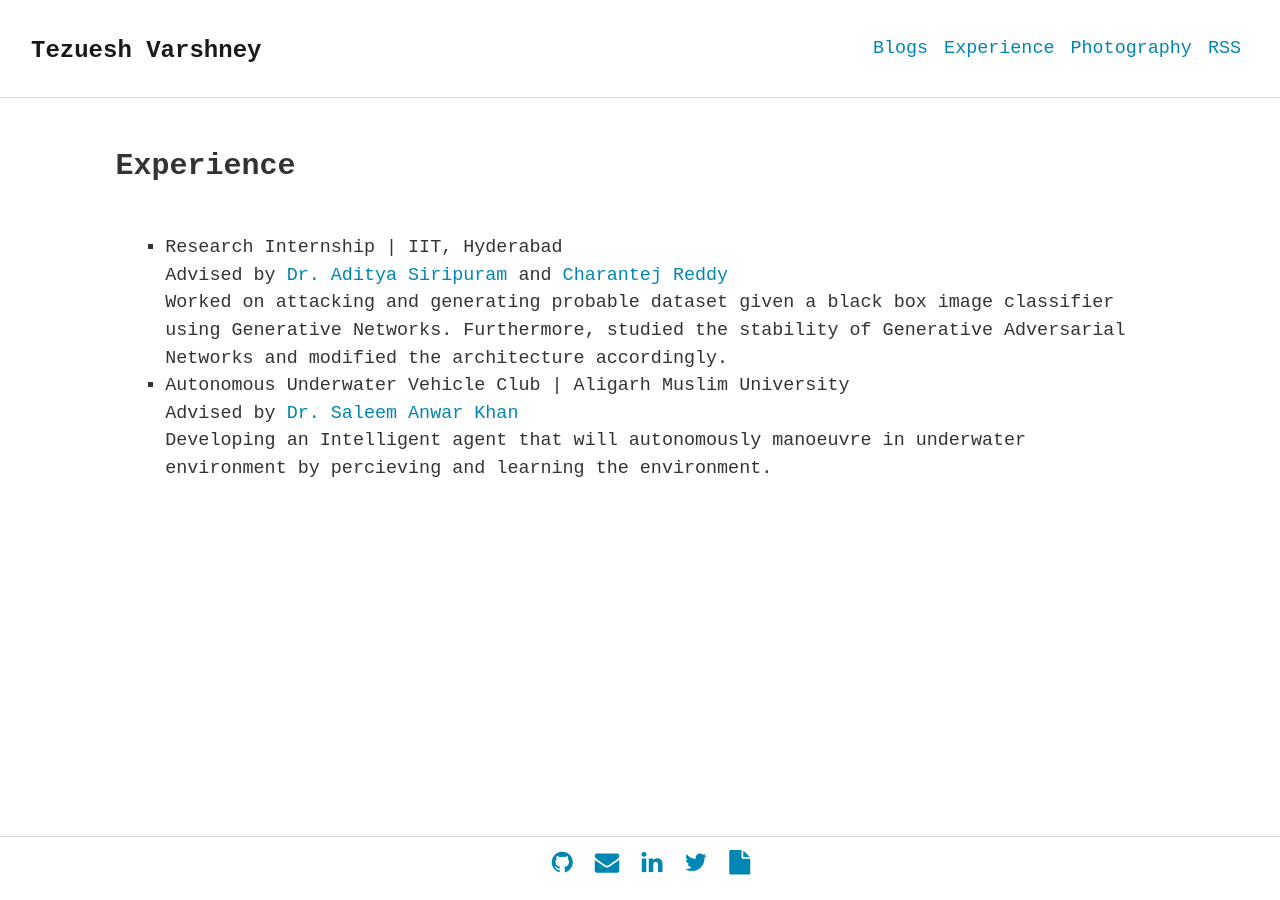
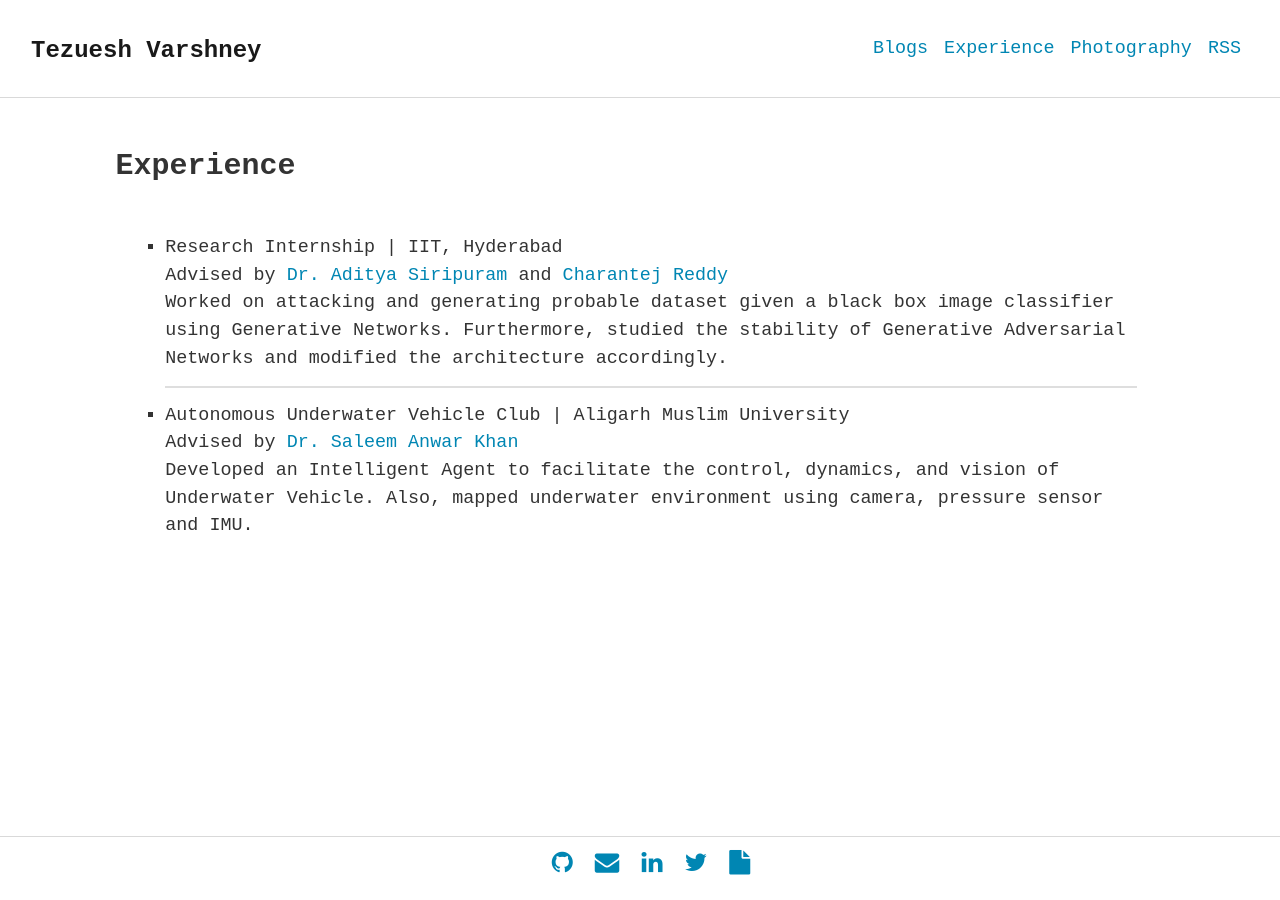
Before and after one commit to square-1111/square-1111.github.io, a Jekyll site: the page built from pages/experience.md, in a window 1280 px wide. Built offline with Jekyll 4.4.1, drawn with Linux system fonts in a browser that asks for light colours; some web fonts are replaced.

Commit message:
Update : Resume and Experience

```diff
--- a/pages/experience.md
+++ b/pages/experience.md
@@ -7,16 +7,17 @@ permalink: /experience
 <section class="post-list">
 	<div class="container">
 		<ul>
-			<li><span>Research Internship | IIT, Hyderabad</span>
+			<li><span><b>Research Internship | IIT, Hyderabad</b></span>
 				<br>	<i>Advised by <a href="https://scholar.google.com/citations?user=jgwFyg4AAAAJ&hl=en">Dr. Aditya Siripuram</a> and
 									<a href="https://www.researchgate.net/profile/Charantej_Reddy">Charantej Reddy</a>
 									</i>
 				<br>Worked on attacking and generating probable dataset given a black box image classifier using Generative Networks. Furthermore, studied the stability of Generative Adversarial Networks and modified the architecture accordingly.</li>
+				<hr>
 			<li><span>Autonomous Underwater Vehicle Club | Aligarh Muslim University</span>
 				<br>	<i>Advised by <a href="https://www.amu.ac.in/dshowfacultydata.jsp?did=34&eid=10061770">
 										Dr. Saleem Anwar Khan </a>
 									</i>
-				<br>Developing an Intelligent agent that will autonomously manoeuvre in underwater environment by percieving and learning the environment.</li>
+				<br>Developed an Intelligent Agent to facilitate the control, dynamics, and vision of Underwater Vehicle. Also, mapped underwater environment using camera, pressure sensor and IMU.</li>
 		</ul>
 	</div>
 </section>
```
Also changed, not shown: 8 other files.
